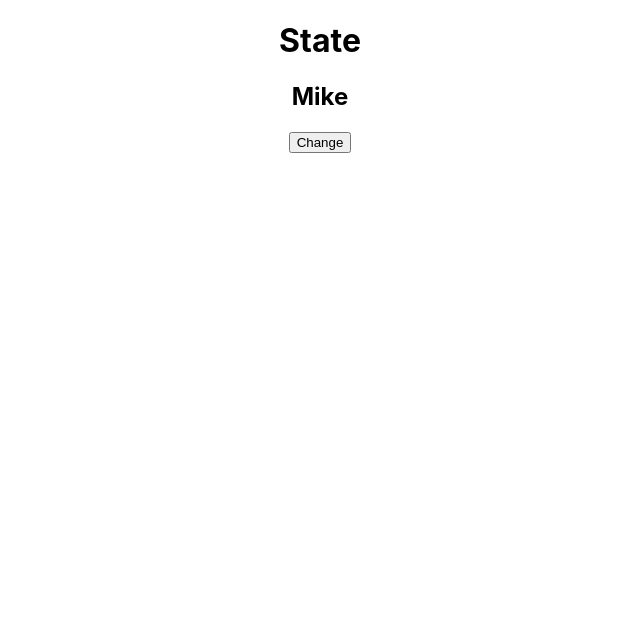
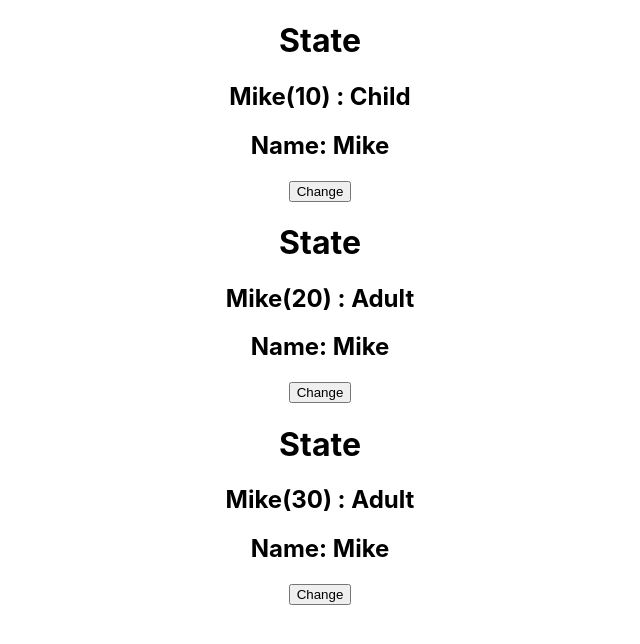
Before and after one commit to dgsim126/React-first, a React (Create React App) app in the folder voca/: page / in a window 1280 px wide. Shown: the top 644 px of the page, without its empty margins (320-960 px from the left). Built offline with nearby package versions, Linux system fonts and the light colour scheme.

Commit message:
feat: props

```diff
--- a/voca/src/App.js
+++ b/voca/src/App.js
@@ -3,15 +3,12 @@ import Hello from './component/Hello';
 import Welcome from './component/Welcom';
 
 function App() {
-  const name= "Donggeun"
-  const naver= {
-    name: "NAVER",
-    url: "https://naver.com"
-  }
 
   return (
     <div className="App">
-      <Hello />
+      <Hello age={10}/>
+      <Hello age={20}/>
+      <Hello age={30}/>
     </div>
   );
 }
--- a/voca/src/component/Hello.js
+++ b/voca/src/component/Hello.js
@@ -1,19 +1,23 @@
 import { useState } from "react";
 import World from "./World";
+import UserName from "./UserName";
 
-const Hello= function(){
-    // let name= "Mike";
+const Hello= function(props){
     const [name, setName]= useState("Mike");
+    const [age, setAge]= useState(props.age);
+    const msg= age>19 ? "Adult":"Child";
 
     function changeName(){
         const newName= name=== "Mike"?"Jane":"Mike";
         setName(newName);
+        setAge(age+1)
     }
 
     return (
         <div>
             <h1>State</h1>
-            <h2>{name}</h2>
+            <h2>{name}({age}) : {msg}</h2>
+            <UserName name={name} />
             <button onClick={changeName}>Change</button>
         </div>
 
--- /dev/null
+++ b/voca/src/component/UserName.js
@@ -0,0 +1,8 @@
+const UserName= function(props){
+
+    return(
+        <h2>Name: {props.name}</h2>
+    )
+}
+
+export default UserName;
```
